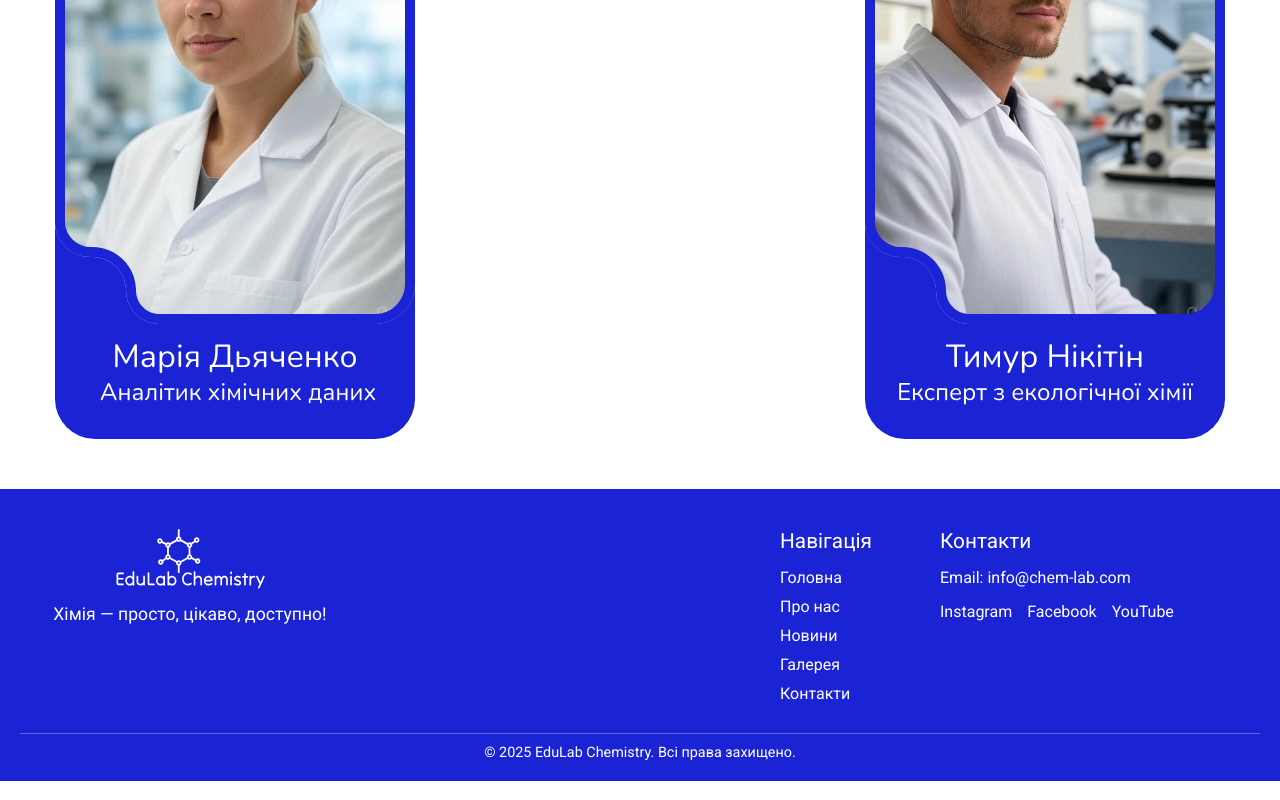
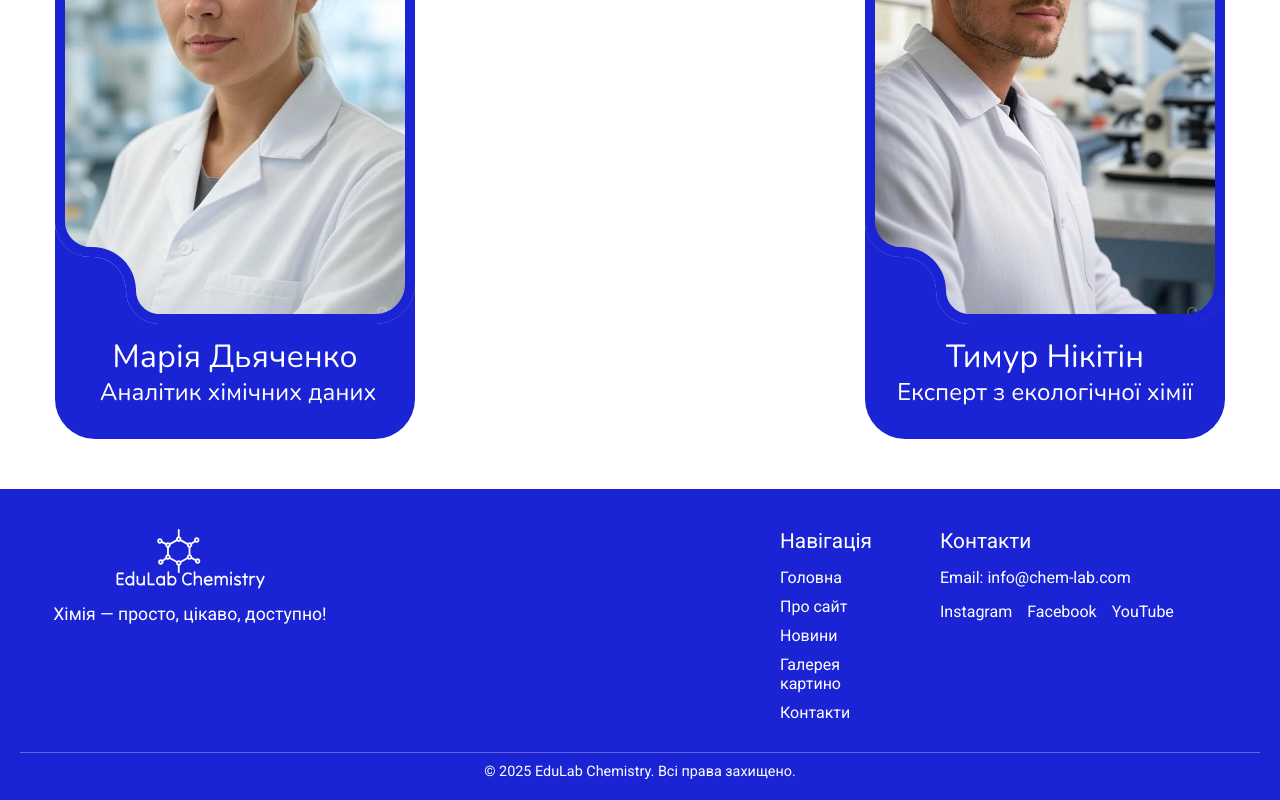
Before and after one commit to July-Chan/edulab, a React (Create React App) app: page / in a window 1280 px wide. Shown: the part 4748-5548 px from the top of the page. Built offline with nearby package versions, Linux system fonts and the light colour scheme.

Commit message:
ааівів

```diff
--- a/src/Footer.jsx
+++ b/src/Footer.jsx
@@ -12,9 +12,9 @@ export default function Footer() {
           <h3>Навігація</h3>
           <ul>
             <li><a href="/home">Головна</a></li>
-            <li><a href="/about">Про нас</a></li>
+            <li><a href="/about">Про сайт</a></li>
             <li><a href="/news">Новини</a></li>
-            <li><a href="/gallery">Галерея</a></li>
+            <li><a href="/gallery">Галерея картино</a></li>
             <li><a href="/contact">Контакти</a></li>
           </ul>
         </nav>
```
Also changed, not shown: 1 other file (tests, documents, lock files or other folders).
